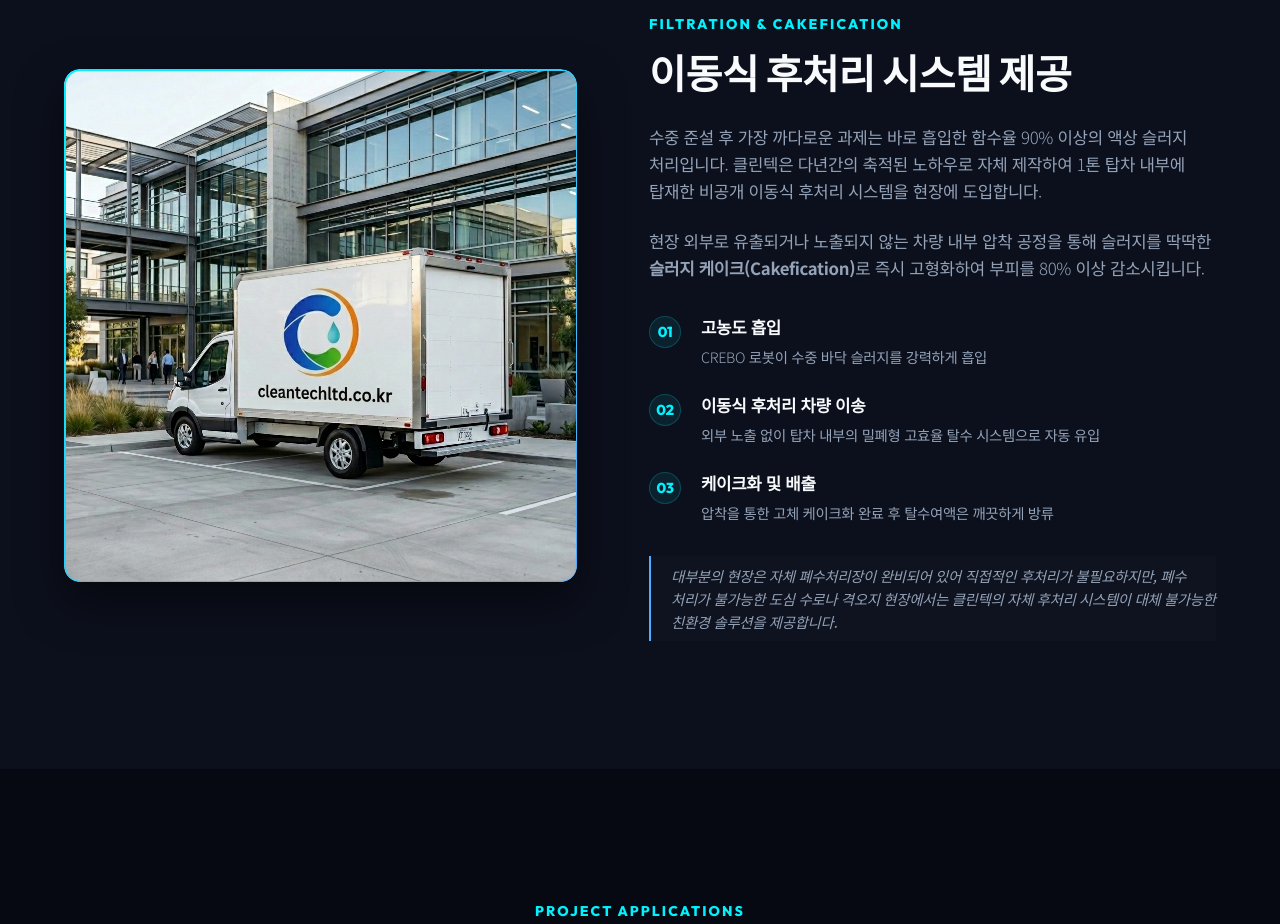
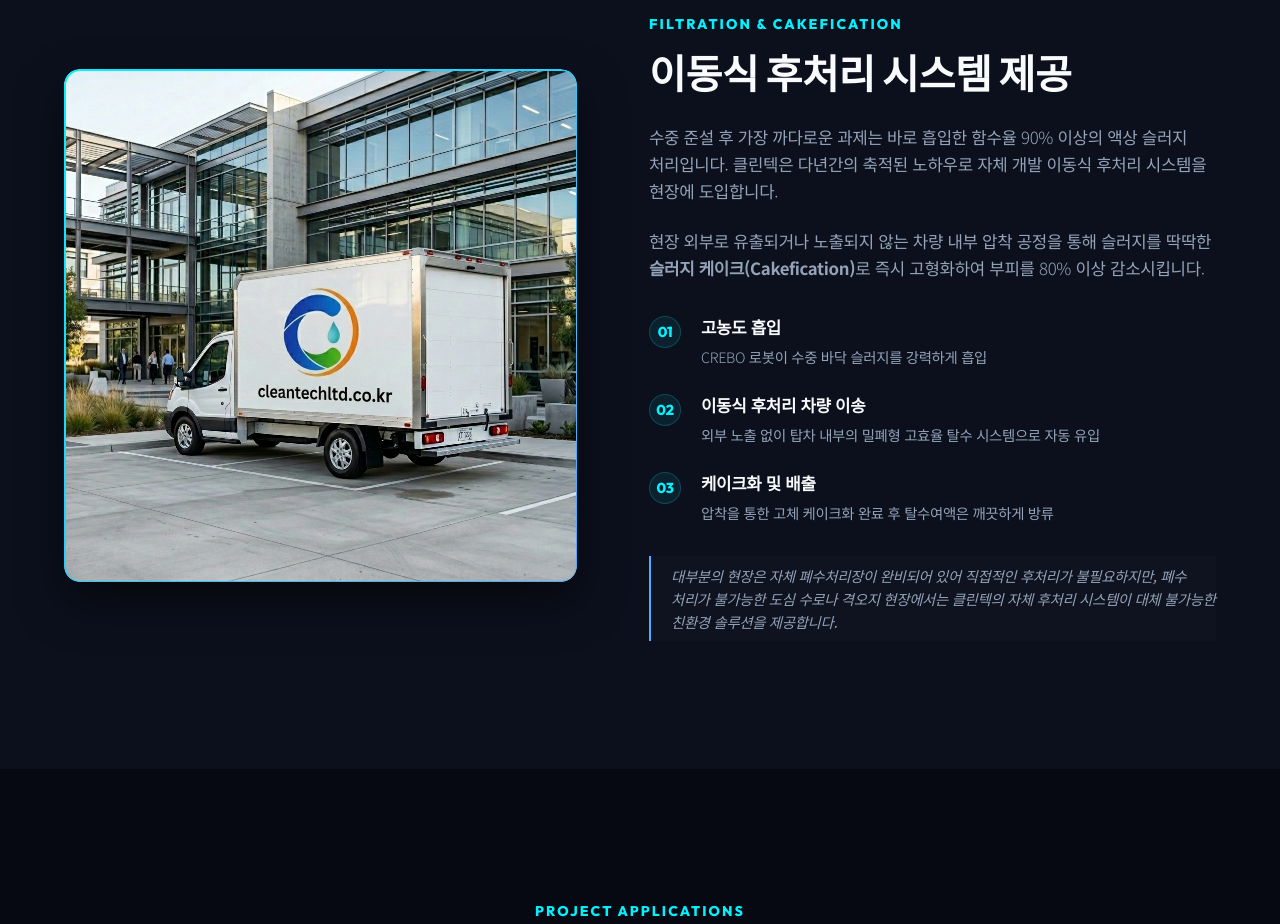
Before and after one commit to ssunmo/cleantech, a website built with Vite: page index.html in a window 1280 px wide. Shown: the part 3740-4664 px from the top of the page. Built offline with nearby package versions, Linux system fonts and the light colour scheme.

Commit message:
Copy: shorten filtration system description text

```diff
--- a/index.html
+++ b/index.html
@@ -245,7 +245,7 @@
                     <span class="section-subtitle">FILTRATION & CAKEFICATION</span>
                     <h2 class="section-title">이동식 후처리 시스템 제공</h2>
                     <p class="section-desc">
-                        수중 준설 후 가장 까다로운 과제는 바로 흡입한 함수율 90% 이상의 액상 슬러지 처리입니다. 클린텍은 다년간의 축적된 노하우로 자체 제작하여 1톤 탑차 내부에 탑재한 비공개 이동식 후처리 시스템을 현장에 도입합니다.
+                        수중 준설 후 가장 까다로운 과제는 바로 흡입한 함수율 90% 이상의 액상 슬러지 처리입니다. 클린텍은 다년간의 축적된 노하우로 자체 개발 이동식 후처리 시스템을 현장에 도입합니다.
                     </p>
                     <p class="section-desc">
                         현장 외부로 유출되거나 노출되지 않는 차량 내부 압착 공정을 통해 슬러지를 딱딱한 <strong>슬러지 케이크(Cakefication)</strong>로 즉시 고형화하여 부피를 80% 이상 감소시킵니다.
```
